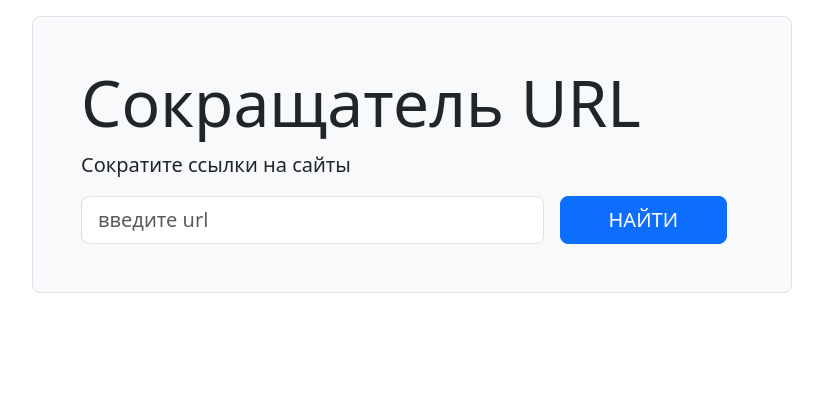
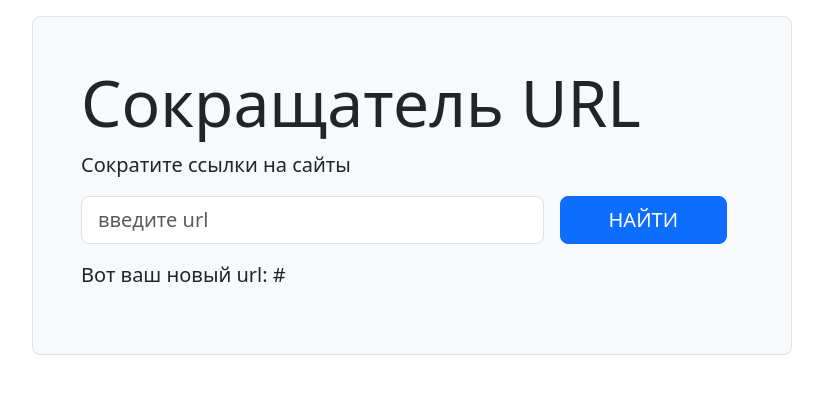
Before and after one commit to KorotEgor/url_shortener, a Python web app: template url_shortener/templates/home.html in a window 1280 px wide. Shown: the top 394 px of the page, without its empty margins (228-1051 px from the left). Run offline with Jinja, Linux system fonts and the light colour scheme; the template is opened without the code that fills it: most values are stand-ins (such as "Sample title", 1, 10 or a date in 2020).

Commit message:
add conclusion new url

```diff
--- a/url_shortener/templates/home.html
+++ b/url_shortener/templates/home.html
@@ -11,7 +11,15 @@
         <input type="text" name="user_url" placeholder="введите url" value="" class="form-control form-control-lg" required>
         <input type="submit" class="btn btn-primary btn-lg ms-3 px-5 text-uppercase mx-3" value="Найти">
       </form>
+    {% if new_url %}
+      <div class="mt-3">
+        <p class="lead">Вот ваш новый url:
+          <a href="{{ new_url }}"></a>{{ new_url }}
+        </p>
+      </div>
+    {% endif %}
     </div>
   </div>
 </div>
+
 {% endblock %}
--- a/url_shortener/views.py
+++ b/url_shortener/views.py
@@ -14,4 +14,4 @@ async def home_post(request):
     data = await request.post()
     user_url = data["user_url"]
     logger.info(f"user_url: {user_url}")
-    return {}
+    return {"new_url": "http//:localhost:8080/urls/"}
```
